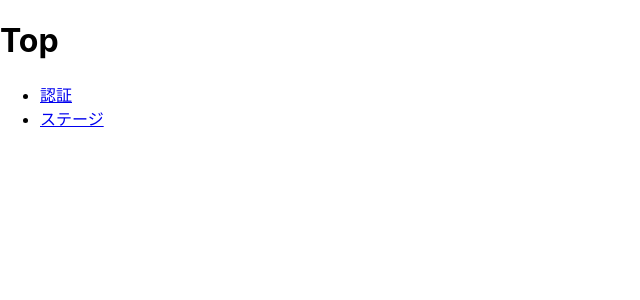
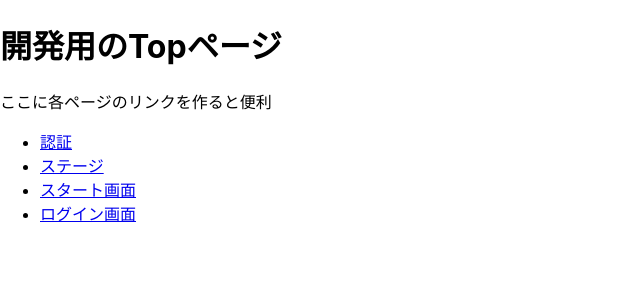
Before and after one commit to CodeParty2021/code_party_front, a React (Create React App) app: page /#/ in a window 1280 px wide. Shown: the top 300 px of the page, without its empty margins (0-640 px from the left). Built offline with nearby package versions, Linux system fonts and the light colour scheme.

Commit message:
create route

```diff
--- a/src/App.tsx
+++ b/src/App.tsx
@@ -5,7 +5,8 @@ import { Auth } from "./pages/Auth/Auth";
 import { Top } from "./pages/Top/Top";
 import { StageList } from "./pages/Stage/StageList";
 import { Stage } from "./pages/Stage/Stage";
-//import { Stage } from "./pages/Stage/Stage";
+import { Start } from "./pages/Start/Start";
+import { Login } from "./pages/Login/Login";
 type Props = {};
 
 export const App: React.FC<Props> = () => {
@@ -17,6 +18,8 @@ export const App: React.FC<Props> = () => {
           <Route path="/auth" element={<Auth />} />
           <Route path="/stage" element={<StageList />} />
           <Route path="/stage/:id" element={<Stage />} />
+          <Route path="/start" element={<Start />} />
+          <Route path="/login" element={<Login />} />
         </Routes>
       </HashRouter>
     </div>
--- /dev/null
+++ b/src/pages/Login/Login.tsx
@@ -0,0 +1,7 @@
+import React from "react";
+
+type Prop = {};
+
+export const Login: React.FC<Prop> = () => {
+  return <div>これはログイン画面です。</div>;
+};
--- /dev/null
+++ b/src/pages/Start/Start.tsx
@@ -0,0 +1,7 @@
+import React from "react";
+
+type Prop = {};
+
+export const Start: React.FC<Prop> = () => {
+  return <div>これはスタート画面です。</div>;
+};
--- a/src/pages/Top/Top.tsx
+++ b/src/pages/Top/Top.tsx
@@ -6,7 +6,8 @@ type Prop = {};
 export const Top: React.FC<Prop> = () => {
   return (
     <div>
-      <h1>Top</h1>
+      <h1>開発用のTopページ</h1>
+      <p>ここに各ページのリンクを作ると便利</p>
       <ul>
         <li>
           {" "}
@@ -16,6 +17,12 @@ export const Top: React.FC<Prop> = () => {
           {" "}
           <Link to="/stage">ステージ</Link>{" "}
         </li>
+        <li>
+          <Link to="/start">スタート画面</Link>
+        </li>
+        <li>
+          <Link to="/login">ログイン画面</Link>
+        </li>
       </ul>
     </div>
   );
```
